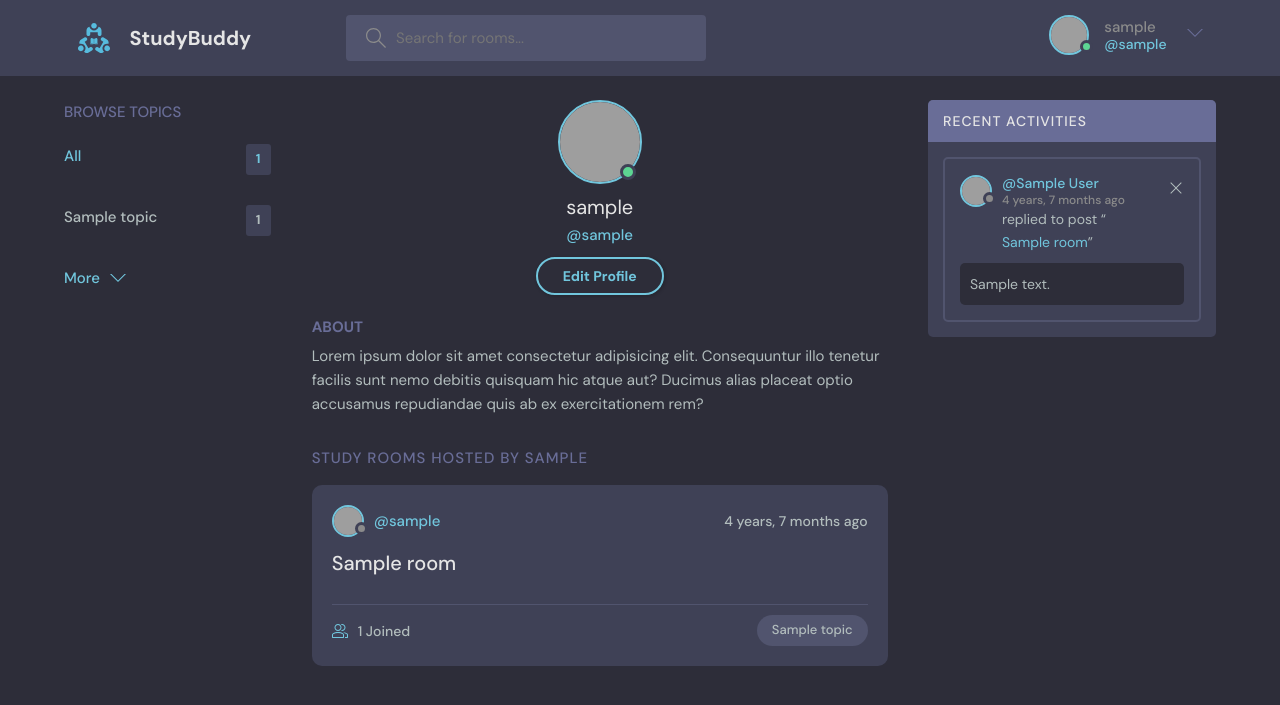
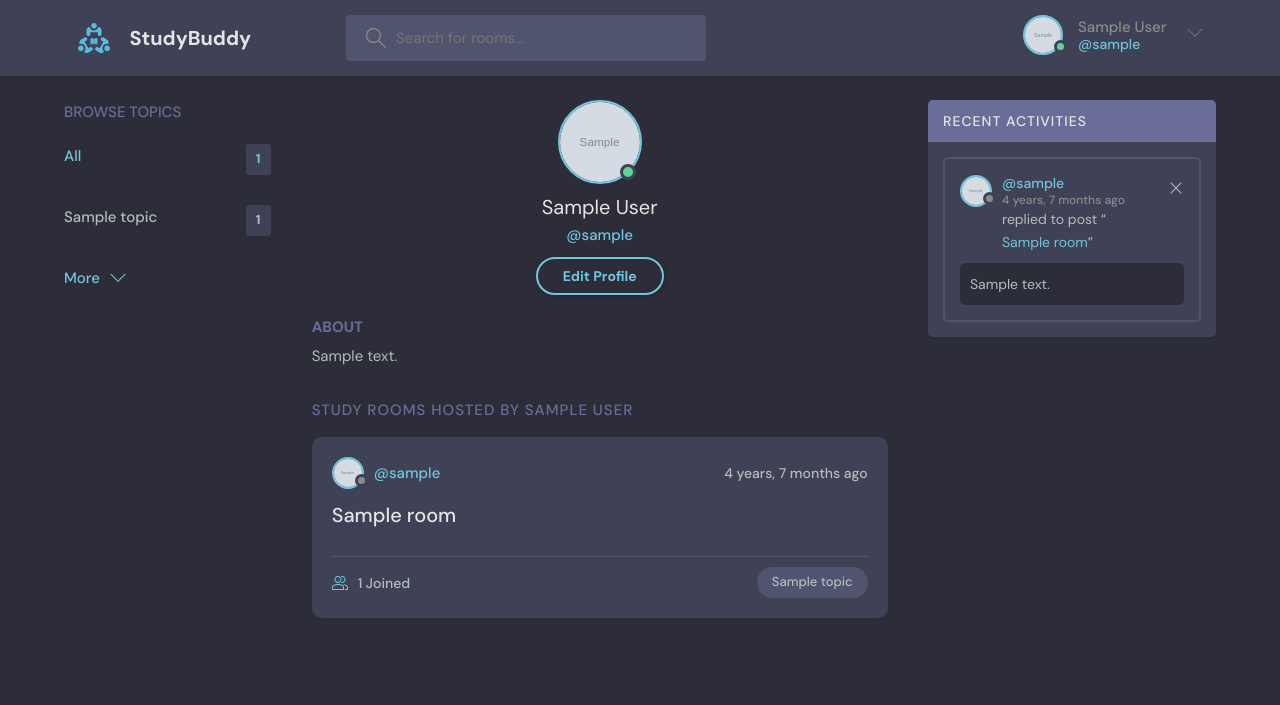
Before and after one commit to rishav-dahal/Studyapp, a Django app: page /profile/1 in a window 1280 px wide. Shown: the top 705 px of the page. Run offline with Django 5.2, Linux system fonts and the light colour scheme; a user stored in the database is signed in; tables that the repository leaves empty hold one stand-in row (values such as "Sample post"); grey boxes marked "Sample" are stand-in pictures; grey boxes are pictures that could not be loaded.

Commit message:
updated avatar urls

```diff
--- a/base/models.py
+++ b/base/models.py
@@ -1,5 +1,6 @@
 from django.db import models
 from django.contrib.auth.models import AbstractUser
+import uuid
 
 
 class User(AbstractUser):
@@ -7,7 +8,12 @@ class User(AbstractUser):
     email = models.EmailField(unique=True, null=True)
     bio = models.TextField(null=True)
 
-    avatar = models.ImageField(null=True, blank=True, upload_to='avatars/', default='avatars.svg')
+    def generate_filename(instance, filename):
+        extension = filename.split('.')[-1]
+        unique_filename = f'{instance.email}_{instance.id}.{extension}'
+        return f'avatars/{unique_filename}'
+
+    avatar = models.ImageField(null=True, blank=True, upload_to=generate_filename, default='avatars.svg')
 
     USERNAME_FIELD = 'email'
     REQUIRED_FIELDS = []
--- a/base/templates/base/activity.html
+++ b/base/templates/base/activity.html
@@ -24,10 +24,11 @@
             <div class="activities__boxHeader roomListRoom__header">
             <a href="{% url 'user-profile' message.user.id %}" class="roomListRoom__author">
                 <div class="avatar avatar--small">
-                <img src="https://randomuser.me/api/portraits/women/11.jpg" />
+                <img src="{{message.user.avatar.url}}" />
                 </div>
                 <p>
-                @{{message.user}}
+                @{{message.user.username}}
+                <span> {{message.user}}</span>
                 <span> {{message.created|timesince}} ago</span>
                 </p>
             </a>
--- a/base/templates/base/activity_component.html
+++ b/base/templates/base/activity_component.html
@@ -7,10 +7,10 @@
         <div class="activities__boxHeader roomListRoom__header">
         <a href="{% url 'user-profile' message.user.id %}" class="roomListRoom__author">
             <div class="avatar avatar--small">
-            <img src="https://randomuser.me/api/portraits/women/11.jpg" />
+            <img src="{{message.user.avatar.url}}" />
             </div>
             <p>
-            @{{message.user}}
+            @{{message.user.username}}
             <span> {{message.created|timesince}} ago</span>
             </p>
         </a>
--- a/base/templates/base/feed_component.html
+++ b/base/templates/base/feed_component.html
@@ -3,7 +3,7 @@
   <div class="roomListRoom__header">
     <a href="{% url 'user-profile' room.host.id %}" class="roomListRoom__author">
       <div class="avatar avatar--small">
-        <img src="https://randomuser.me/api/portraits/women/11.jpg" />
+        <img src="{{room.host.avatar.url}}" />
       </div>
       <span>@{{room.host.username}}</span>
     </a>
--- a/base/templates/base/profile_list.html
+++ b/base/templates/base/profile_list.html
@@ -2,11 +2,11 @@
   <div class="profile">
     <div class="profile__avatar">
       <div class="avatar avatar--large active">
-        <img src="https://randomuser.me/api/portraits/men/11.jpg" />
+        <img src="{{user.avatar.url}}" />
       </div>
     </div>
     <div class="profile__info">
-      <h3>{{user.username}}</h3>
+      <h3>{{user}}</h3>
       <p>@{{user.username}}</p>
       {% if request.user == user %}
       <a href="{% url 'update-user' %}" class="btn btn--main btn--pill">Edit Profile</a>
@@ -15,16 +15,14 @@
     <div class="profile__about">
       <h3>About</h3>
       <p>
-        Lorem ipsum dolor sit amet consectetur adipisicing elit. Consequuntur illo tenetur
-        facilis sunt nemo debitis quisquam hic atque aut? Ducimus alias placeat optio
-        accusamus repudiandae quis ab ex exercitationem rem?
+        {{user.bio}}
       </p>
     </div>
   </div>
 
   <div class="roomList__header">
     <div>
-      <h2>Study Rooms Hosted by {{user.username}}</a>
+      <h2>Study Rooms Hosted by {{user}}</a>
       </h2>
     </div>
   </div>
--- a/base/templates/base/update_user.html
+++ b/base/templates/base/update_user.html
@@ -29,7 +29,7 @@
                     </div>
                     {% endfor %}
                     <div class="form__action">
-                        <a class="btn btn--dark" href="index.html">Cancel</a>
+                        <a class="btn btn--dark" href="{{request.META.HTTP_REFERER}}">Cancel</a>
                         <button class="btn btn--main" type="submit">Update</button>
                     </div>
                 </form>
--- a/templates/navbar.html
+++ b/templates/navbar.html
@@ -23,9 +23,9 @@
         <div class="header__user">
           <a href="{% url 'user-profile' user.id %}">
             <div class="avatar avatar--medium active">
-              <img src="https://randomuser.me/api/portraits/men/37.jpg" />
+              <img src="{{user.avatar.url}}" />
             </div>
-            <p>{{request.user.username}}<span>@{{request.user.username}}</span></p>
+            <p>{{request.user}}<span>@{{request.user.username}}</span></p>
           </a>
           <button class="dropdown-button">
             <svg version="1.1" xmlns="http://www.w3.org/2000/svg" width="32" height="32" viewBox="0 0 32 32">
```
Also changed, not shown: base/templates/base/room.html (+6 -6 lines), base/migrations/0003_room_avatar.py (added), static/images/avatars/rishavgmail.com_1.JPG (added).
